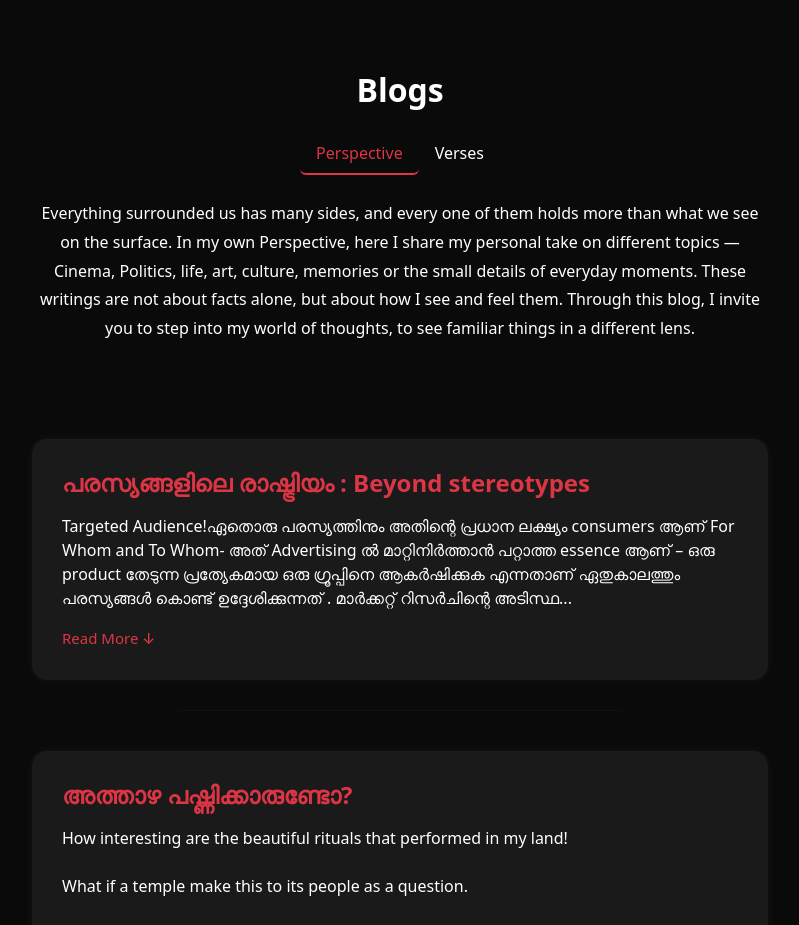
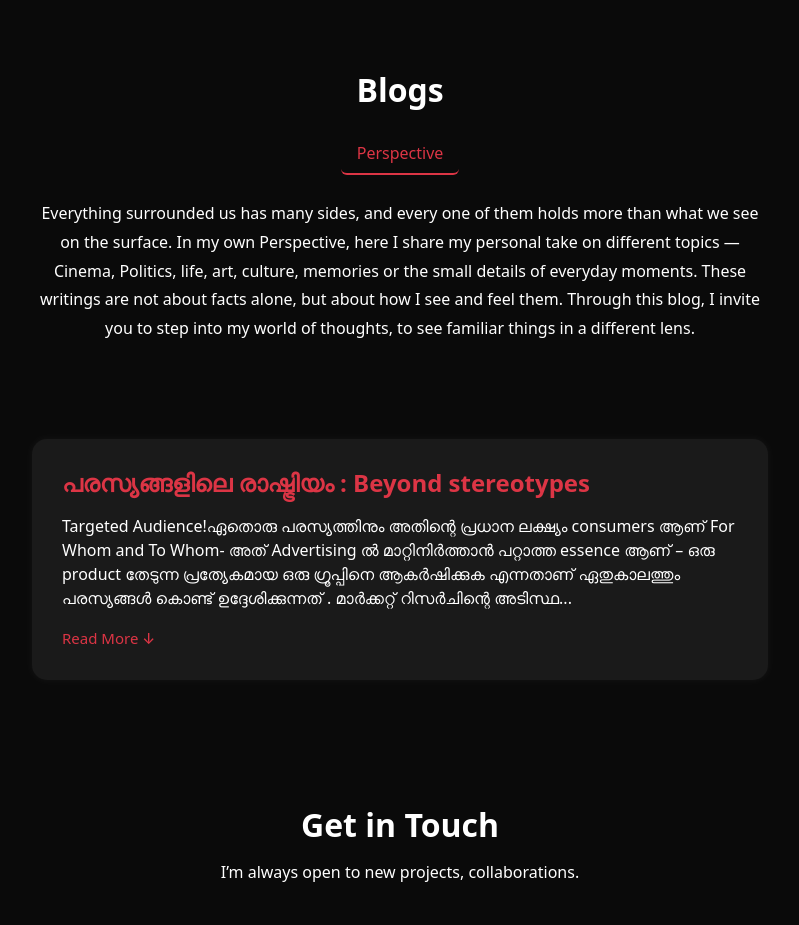
Before and after one commit to ramakrishnan-16/rukmini-portfolio, a React (Vite) app: page / in a window 1280 px wide. Shown: the part 4220-5145 px from the top of the page, without its empty margins (240-1039 px from the left). Built offline with nearby package versions, Linux system fonts and the light colour scheme; the HTML template or start-up script is replaced by a standard one.

Commit message:
Updated profile and blogs

```diff
--- a/src/sections/Blogs.jsx
+++ b/src/sections/Blogs.jsx
@@ -2,7 +2,7 @@ import React, { useState } from "react";
 import "./Style.css";
 
 const Blogs = () => {
-  const categories = ["Perspective", "Verses"];
+  const categories = ["Perspective",]; //"Verses"
   const [activeCategory, setActiveCategory] = useState(categories[0]);
   const [expandedBlog, setExpandedBlog] = useState(null);
 
@@ -32,56 +32,56 @@ const Blogs = () => {
         ഓർക്കുന്നത്:' മഞ്ഞിൽ വിരിഞ്ഞ പൂക്കളിൽ', വില്ലൻ കഥാപാത്രത്തിന് ഒരു മുഖം തേടിയപ്പോൾ ഒരു ലാളിത്യം തോന്നിക്കുന്ന വില്ലനെ ആണ് തേടിയതെന്നും, അങ്ങനെ ആണ് മോഹൻലാലിനെ തിരഞ്ഞെടുക്കാൻ കാരണമായതെന്നും പിന്നീട്  ഫാസിൽ പറഞ്ഞതാണ്. ശേഷം, ആ ലളിത ഭാവക്കാരൻ വിൻസെന്റ് ഗോമസ് ആയി, ഇന്നോളം ആ മുഖത്ത് മാറിമറിഞ്ഞത് എത്രെയോ ഭാവങ്ങൾ.നമ്മൾ ഏറെ ഇഷ്ട്ടപ്പെട്ട ലാൽ ഭാവങ്ങൾ,
         ഈ സ്ത്രൈണ ഭാവത്തെ അത്രെയും മനോഹരമാക്കാൻ മോഹൻലാലിൻ മേൽ ഒരു നടൻ ഉണ്ടോ!!!. അർദ്ധനാരിശ്വരൻ - ത്രിലോക സുന്ദരനെ,  “ ആനന്ദ നടനം ആടിനാൻ അവൻ ആനന്ദ നടനം ആടിനാൻ “......`,
     },
-    {
-      id: 2,
-      category: "Perspective",
-      title: "അത്താഴ പഷ്ണിക്കാരുണ്ടോ?",
-      content: `How interesting are the beautiful rituals that performed in my land!
+    // {
+    //   id: 2,
+    //   category: "Perspective",
+    //   title: "അത്താഴ പഷ്ണിക്കാരുണ്ടോ?",
+    //   content: `How interesting are the beautiful rituals that performed in my land!
 
-        What if a temple make this to its people as a question.
+    //     What if a temple make this to its people as a question.
 
-        "അത്താഴ പഷ്ണിക്കാരുണ്ടോ?"
+    //     "അത്താഴ പഷ്ണിക്കാരുണ്ടോ?"
 
-        Not as a formality, but as a duty!!!! I loved it!!!
+    //     Not as a formality, but as a duty!!!! I loved it!!!
 
-        A custom that continues in Vaikom even today, regardlessly. This tradition still continues here ,  undeterred by time in or the circumstance which we all changed over years. Every evening, the question echoes at vaikom and every evening, someone somewhere is fed. This act of compassion more than a ritual; it is the way of life performed here without a hestitation. I came to hear that Vaikathappan was lovingly called as " അന്ന ദാനപ്രഭു " - the Lord who gives food - " The lord of food donation ".And in his land, no one should go to bed hungry......
+    //     A custom that continues in Vaikom even today, regardlessly. This tradition still continues here ,  undeterred by time in or the circumstance which we all changed over years. Every evening, the question echoes at vaikom and every evening, someone somewhere is fed. This act of compassion more than a ritual; it is the way of life performed here without a hestitation. I came to hear that Vaikathappan was lovingly called as " അന്ന ദാനപ്രഭു " - the Lord who gives food - " The lord of food donation ".And in his land, no one should go to bed hungry......
 
-        What if the lord says " എന്റെ നാട്ടിൽ ആരും വിശന്നു കിടക്കരുത് ", was behind this or its another belief.
+    //     What if the lord says " എന്റെ നാട്ടിൽ ആരും വിശന്നു കിടക്കരുത് ", was behind this or its another belief.
 
-        “നൂറാളെ ഊട്ടാനാവില്ലെങ്കിൽ ഒരാൾക്കെങ്കിലും അന്നം നല്കുക”
-        - മദർ തെരേസ.`,
-    },
-    {
-      id: 1,
-      category: "Verses",
-      title: "Branches",
-      content: `The sky leers at you from above,
-                but, you still have a long way to reach him.
-                The closer you get, the more he laughs and goes higher.
-                You will grow to his flank afresh.
-                He'll watch you by hiding behind the clouds.
-                You keep on loving the naughty sky that you can never reach.`,
-    },
-    {
-      id: 2,
-      category: "Verses",
-      title: "Nightingale's Listener",
-      content: `The moon was masked that night.
-                Somewhere from darkness,
-                Nightingale's daydreams
-                Sounded as a song every night
-                like she penned
-                her existence…
-                She dissented with the darkness.
-                On the contrary,
-                In the warmth of my bed
-                I listened to her sorrows.
-                than the night did,
-                I fall asleep amid her talk...
-                I had remorse the next morning.
-                for being a partial listener
-                to her words...`,
-    },
+    //     “നൂറാളെ ഊട്ടാനാവില്ലെങ്കിൽ ഒരാൾക്കെങ്കിലും അന്നം നല്കുക”
+    //     - മദർ തെരേസ.`,
+    // },
+    // {
+    //   id: 1,
+    //   category: "Verses",
+    //   title: "Branches",
+    //   content: `The sky leers at you from above,
+    //             but, you still have a long way to reach him.
+    //             The closer you get, the more he laughs and goes higher.
+    //             You will grow to his flank afresh.
+    //             He'll watch you by hiding behind the clouds.
+    //             You keep on loving the naughty sky that you can never reach.`,
+    // },
+    // {
+    //   id: 2,
+    //   category: "Verses",
+    //   title: "Nightingale's Listener",
+    //   content: `The moon was masked that night.
+    //             Somewhere from darkness,
+    //             Nightingale's daydreams
+    //             Sounded as a song every night
+    //             like she penned
+    //             her existence…
+    //             She dissented with the darkness.
+    //             On the contrary,
+    //             In the warmth of my bed
+    //             I listened to her sorrows.
+    //             than the night did,
+    //             I fall asleep amid her talk...
+    //             I had remorse the next morning.
+    //             for being a partial listener
+    //             to her words...`,
+    // },
   ];
 
   const descriptions = {
```
Also changed, not shown: src/assets/images/profile.jpg, src/assets/images/profile1.jpg (added).
